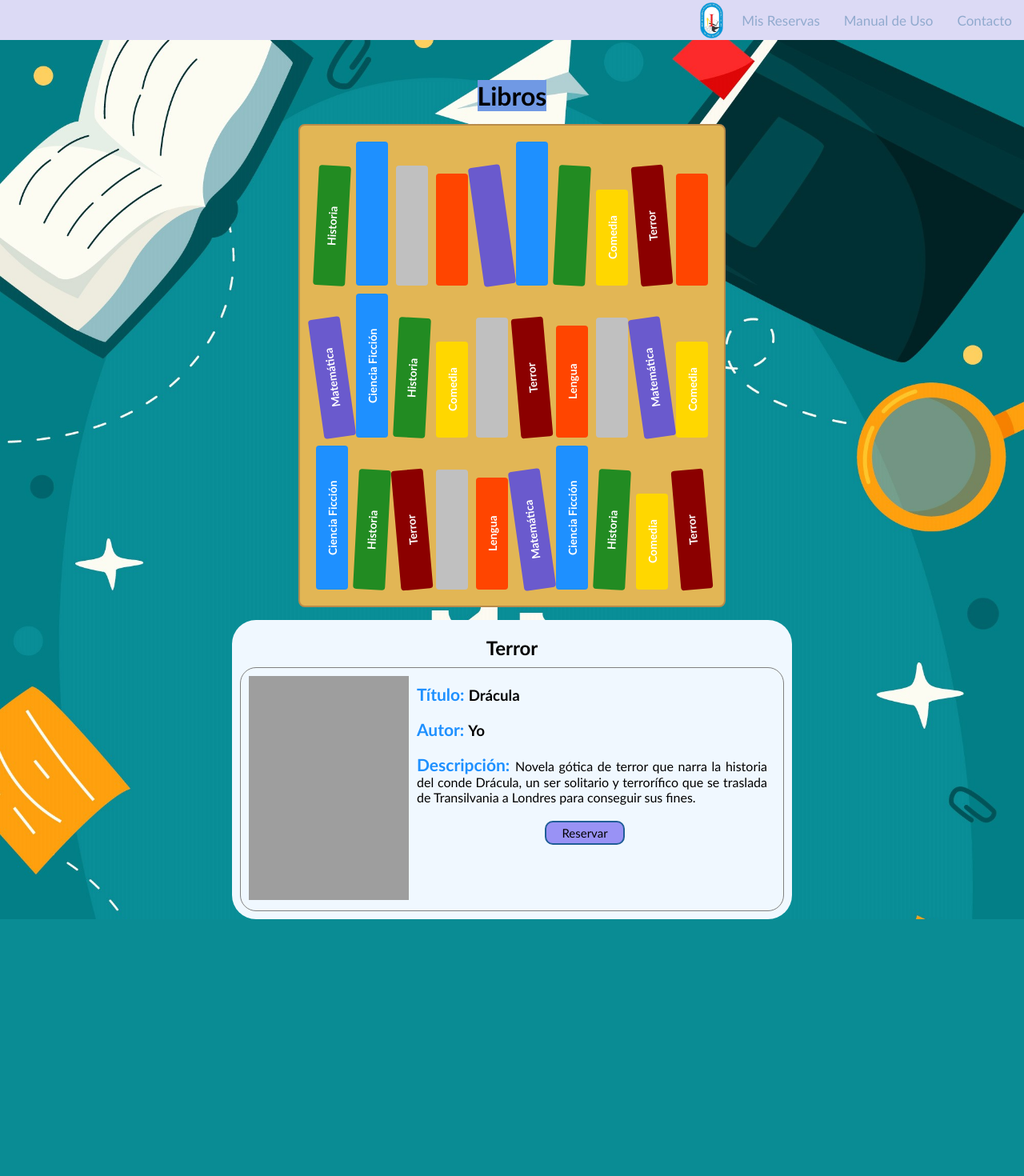
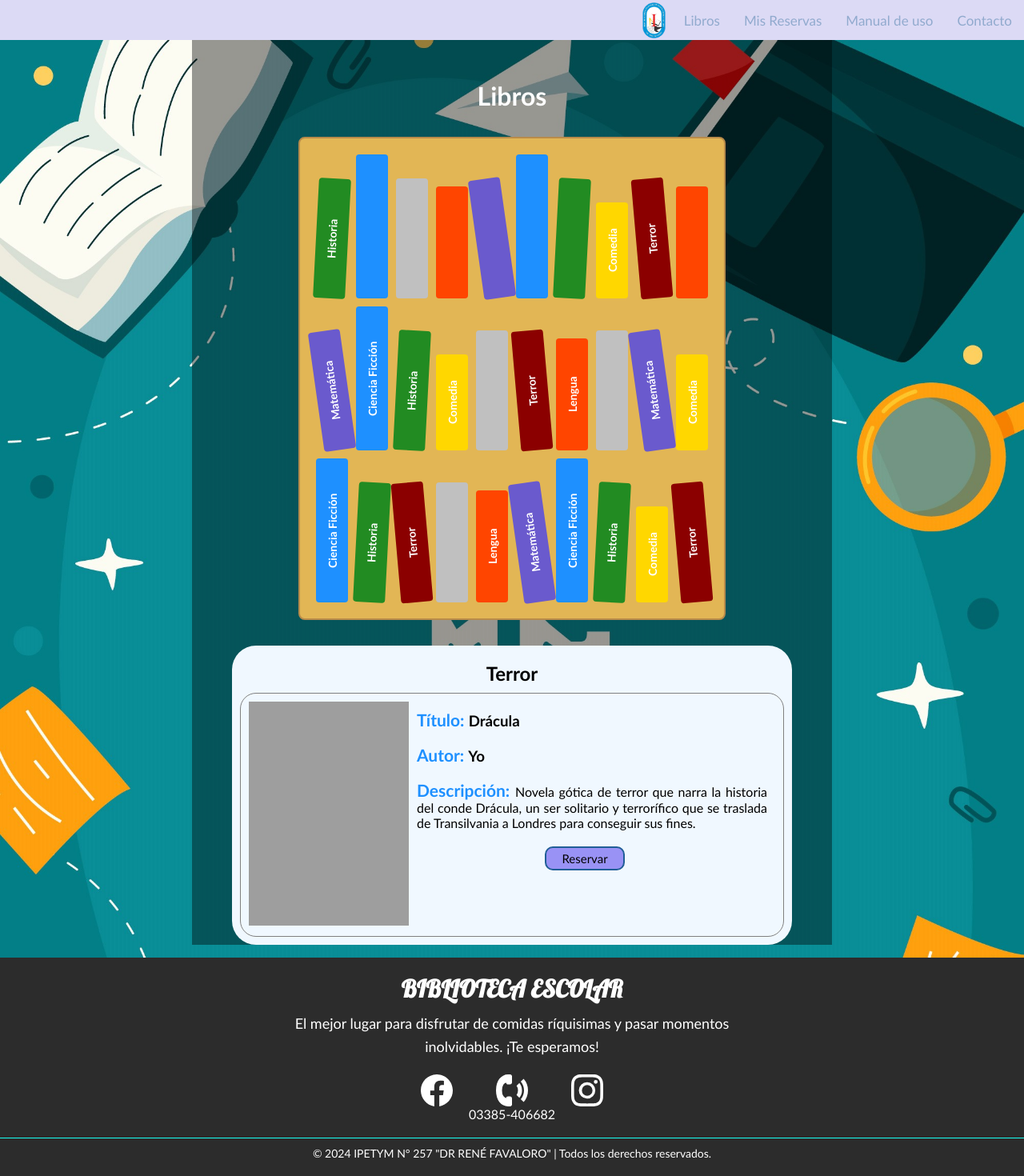
Before and after one commit to nerii006/biblioteca, a PHP site: page /libros.php in a window 1280 px wide. Shown: the whole page at 80% size. Before the commit the page ends 1149 px from the top, so only its background shows below. Run offline with PHP 8.4, Linux system fonts and the light colour scheme; grey boxes are pictures that could not be loaded.

Commit message:
lol q mal

```diff
--- a/estilos/footer.css
+++ b/estilos/footer.css
@@ -1,9 +1,13 @@
+@import url('https://fonts.googleapis.com/css2?family=Lobster&display=swap');
+
 footer {
-    background-color: #ff7636;
+    z-index: 100;
+    width: 100%;
+    background-color: #2c2c2c;
     color: white;
     padding: 20px 0;
     text-align: center;
-    font-family: 'Kanit', sans-serif;
+    font-family: 'Trebuchet MS', 'Lucida Sans Unicode', 'Lucida Grande', 'Lucida Sans', Arial, sans-serif;
 }
 
 .footer-content {
@@ -16,7 +20,7 @@ footer {
 .footer-content h3 {
     font-size: 30px;
     margin-bottom: 10px;
-    font-family: 'Lobster', cursive;
+    font-family: 'Lobster';
     color: #fff;
 }
 
@@ -51,7 +55,7 @@ footer {
     margin-top: 20px;
     font-size: 14px;
     color: #fff;
-    border-top: 1px solid #ffa218;
+    border-top: 1px solid #18fff3;
     padding-top: 10px;
 }
 
--- a/estilos/general.css
+++ b/estilos/general.css
@@ -1,3 +1,18 @@
 *{
     font-family: 'Trebuchet MS', 'Lucida Sans Unicode', 'Lucida Grande', 'Lucida Sans', Arial, sans-serif;
 }
+
+body {
+    height: 100%;
+}
+
+.siseve{
+    z-index: -1;
+    display: flex;
+    justify-content: center;
+
+    width: 800px;
+    height: 100%;
+    background-color: rgba(0, 0, 0, 0.404);
+    position: absolute;
+}
--- a/estilos/libros.css
+++ b/estilos/libros.css
@@ -6,8 +6,17 @@
 
 h1{
     margin-top: 100px;
-    background-color: #7099e4;
+    color: rgb(255, 255, 255);
 }
+
+.todo{
+    display: flex;
+    flex-direction: column;
+    align-items: center;
+    position: relative;
+    gap: 2rem;
+}
+
 body {
     background: url(../img/fondolibro.jpg);
     background-size: cover;
--- a/libros.php
+++ b/libros.php
@@ -10,14 +10,12 @@
     <title>Libros</title>
 </head>
 <body>
-    <header>
-        <nav class="navbar">
-            <img id="logo" src="./img/logoenet.png" alt="">
-            <a href="./reservas.php">Mis Reservas</a>
-            <a href="./manuso.php">Manual de Uso</a>
-            <a href="#contacto">Contacto</a>
-        </nav>
-    </header>
+<?php include('template/header.php') ?>
+
+
+<div class="todo">
+<div class="siseve">
+</div>
  <h1>Libros</h1>
 
     <div class="libreria">
@@ -72,9 +70,9 @@
             </div>
         </div>
     </div>
-
     </div>
-
+</div>
+    <?php include('template/footer.php') ?>
     <script src="./script.js"></script>
 </body>
 </html>
--- /dev/null
+++ b/template/footer.php
@@ -0,0 +1,14 @@
+<footer>
+            <div id="contacto" class="footer-content">
+                <h3>BIBLIOTECA ESCOLAR</h3>
+                <p>El mejor lugar para disfrutar de comidas ríquisimas y pasar momentos inolvidables. ¡Te esperamos!</p>
+                <ul class="socials">
+                    <li><a href="https://www.facebook.com/?locale=es_LA"><img src="img/BiFacebook.svg" alt="Facebook"></a></li>
+                    <li><a href="#"><img src="img/WhhCallalt.svg" alt="Numero"></a>03385-406682</li>
+                    <li><a href="https://www.instagram.com/"><img src="img/BiInstagram.svg" alt="Instagram"></a></li>
+                </ul>
+            </div>
+            <div class="footer-bottom">
+                <p>&copy; 2024 IPETYM N° 257 "DR RENÉ FAVALORO"  | Todos los derechos reservados.</p>
+            </div>
+    </footer>
--- /dev/null
+++ b/template/header.php
@@ -0,0 +1,9 @@
+<header>
+        <nav class="navbar">
+            <img id="logo" src="./img/logoenet.png" alt="">
+            <a href="./libros.php">Libros</a>
+            <a href="./reservas.php">Mis Reservas</a>
+            <a href="./manuso.php">Manual de uso</a>
+            <a href="#contacto">Contacto</a>
+        </nav>
+</header>
```
Also changed, not shown: estilos/form.css (+13 -2 lines), index.php (+5 -25 lines).
